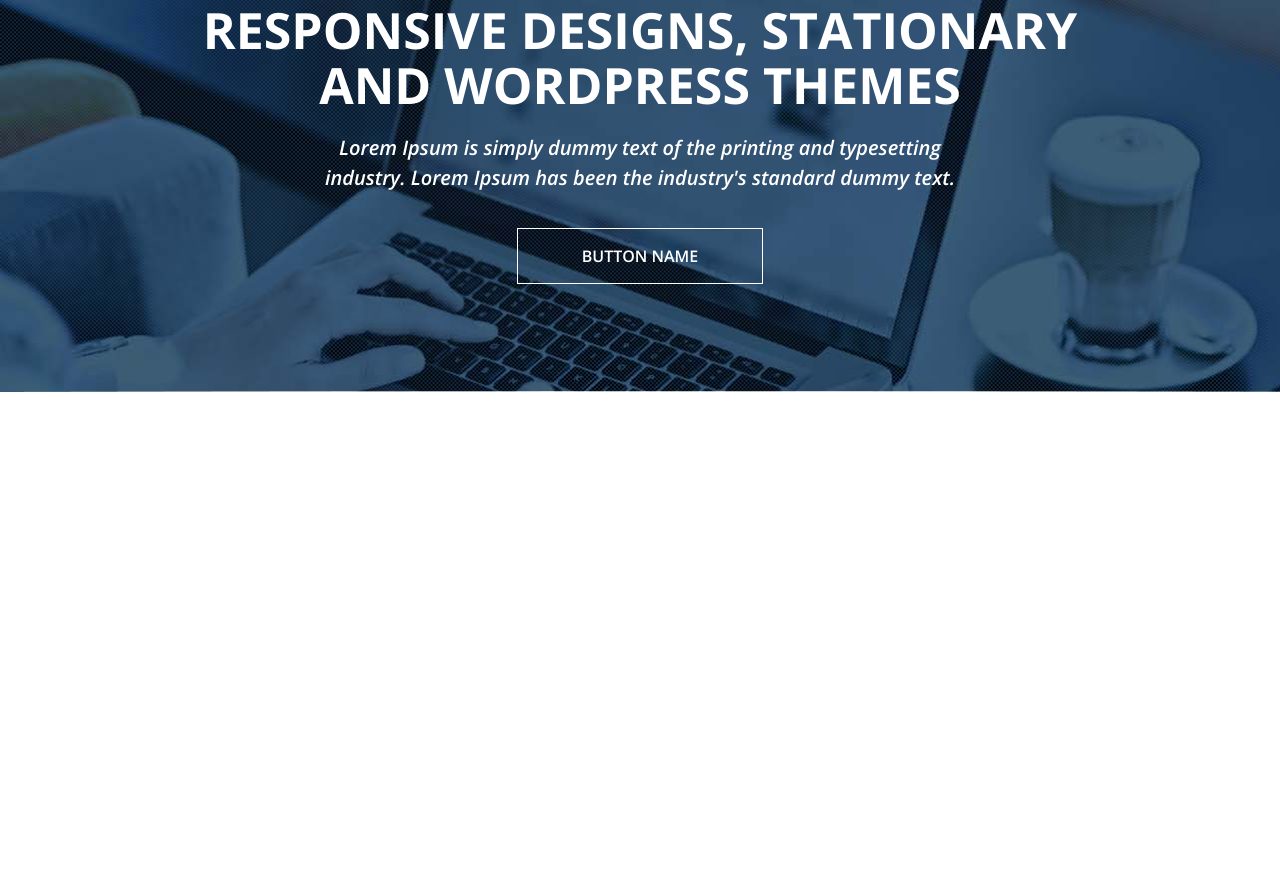
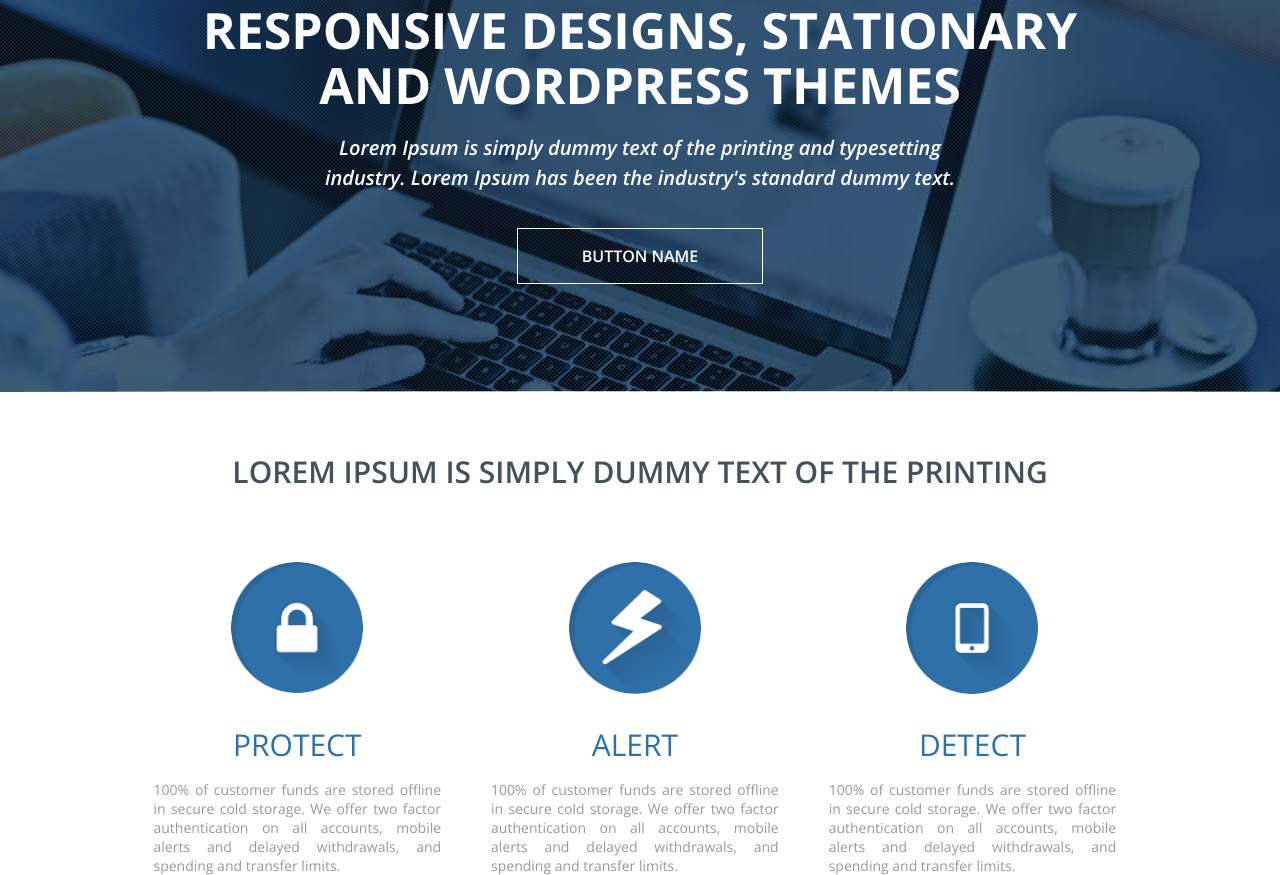
Before and after one commit to dmpvvr/dmpvvr.github.io, a plain HTML site: page iconic/index.html in a window 1280 px wide. Shown: the part 307-1182 px from the top of the page. Before the commit the page ends 800 px from the top, so only its background shows below. Drawn offline with nearby package versions, Linux system fonts and the light colour scheme.

Commit message:
Added block Services

```diff
--- a/iconic/css/all.scss
+++ b/iconic/css/all.scss
@@ -118,3 +118,60 @@ $maxwidth: 1023px;
 		color: #808080;
 	}
 }
+
+.services {
+	max-width: $maxwidth;
+	margin: 0 auto;
+	h3 {
+		text-transform: uppercase;
+		text-align: center;
+		color: #41525c;
+		padding: 59px 0 70px;
+		font:
+		600
+		30px
+		'Open Sans', sans-serif;
+	}
+	.column {
+		float: left;
+		width: 33%;
+		padding: 0 25px;
+		h4 {
+			text-transform: uppercase;
+			text-align: center;
+			padding: 30px 0 15px;
+			font:
+			400
+			30px
+			'Open Sans', sans-serif;
+			color: #3070a8;
+		}
+		span {
+			font:
+			400
+			14px
+			'Open Sans', sans-serif;
+			color: #999;
+			display: block;
+			text-align: justify;
+		}
+	}
+	.protect::before {
+		background: url(../images/protect.png) 0 0 no-repeat;
+	}
+	.alert::before {
+		background: url(../images/alert.png) 0 0 no-repeat;
+	}
+	.detect::before {
+		background: url(../images/detect.png) 0 0 no-repeat;
+	}
+	.protect::before, .alert::before, .detect::before {
+		content: '';
+		display: block;
+		width: 46%;
+		padding-top: 46%;
+		background-size: contain;
+		margin: 0 auto;
+	}
+
+}
--- a/iconic/index.html
+++ b/iconic/index.html
@@ -28,6 +28,24 @@
 			</p>
 			<input class="banner-button" type="button" value="button name" />
 		</div>
+		<div class="services clearfix">
+			<h3>Lorem Ipsum is simply dummy text of the printing</h3>
+			<div class="column protect">
+				<h4>protect</h4>
+				<span>100% of customer funds are stored offline in secure cold storage. We offer two­ factor authentication on all accounts, mobile alerts and delayed withdrawals, and spending and transfer limits.</span>
+			</div>
+			<div class="column alert">
+				<h4>alert</h4>
+				<span>100% of customer funds are stored offline in secure cold storage. We offer two­ factor authentication on all accounts, mobile alerts and delayed withdrawals, and spending and transfer limits.</span>
+			</div>
+			<div class="column detect">
+				<h4>detect</h4>
+				<span>100% of customer funds are stored offline in secure cold storage. We offer two­ factor authentication on all accounts, mobile alerts and delayed withdrawals, and spending and transfer limits.</span>
+			</div>
+
+		<img src="" alt="" />
+
+		</div>
 	</div>
 </body>
 </html>
```
Also changed, not shown: iconic/css/all.css, iconic/images/alert.png (added), iconic/images/detect.png (added), iconic/images/protect.png (added), 1 other file.
